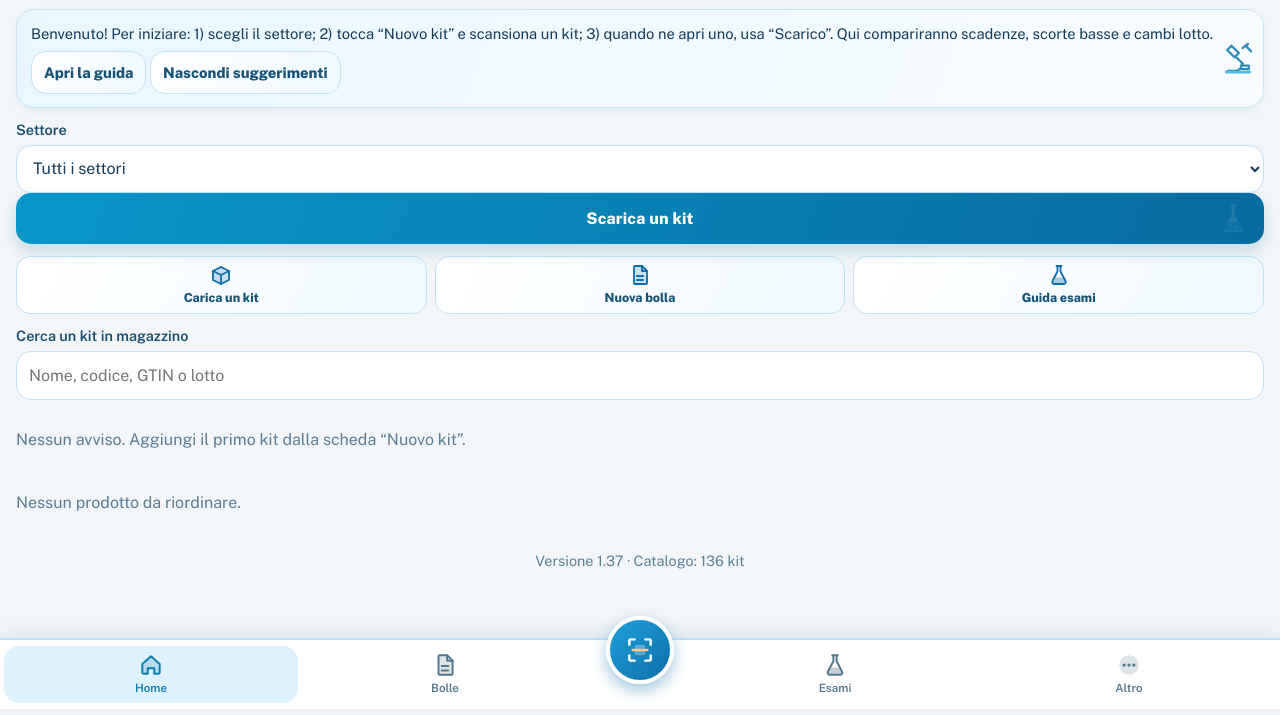
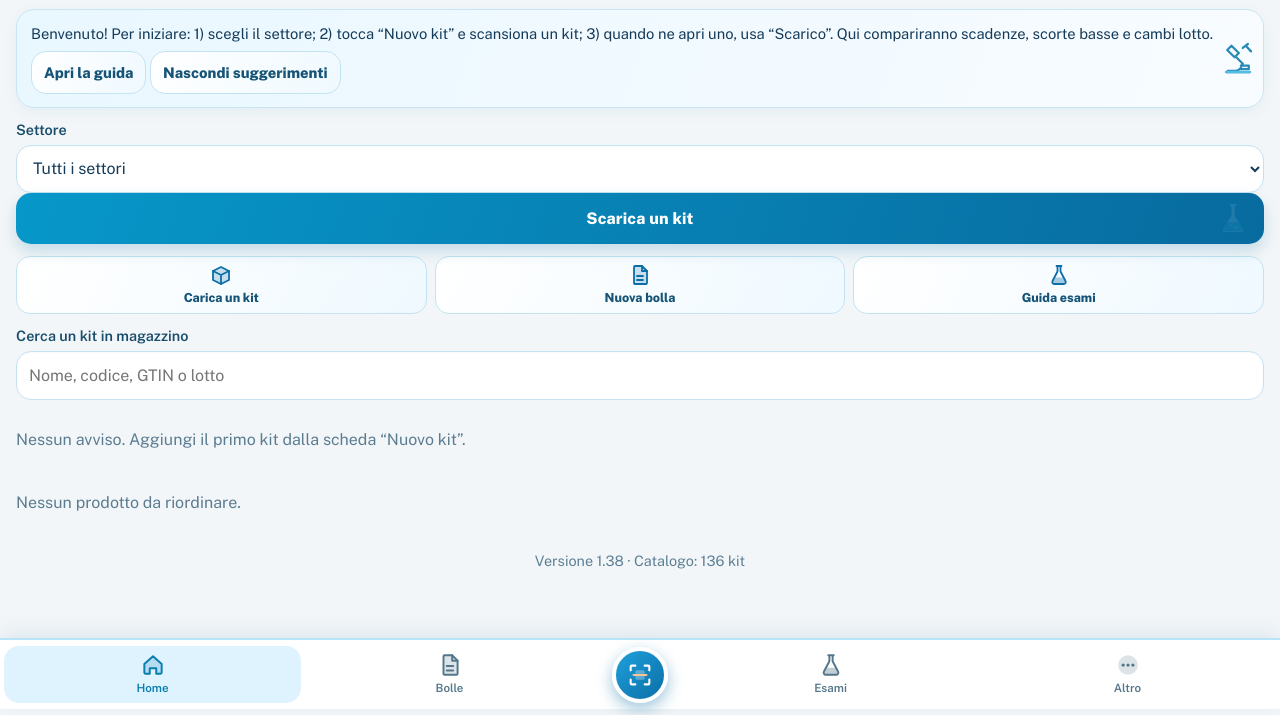
Before and after one commit to peppedilauro-coder/Lab-, a plain HTML site: page index.html in a window 1280 px wide. Shown: the part 91-806 px from the top of the page. Drawn offline with nearby package versions, Linux system fonts and the light colour scheme.

Commit message:
Add files via upload

```diff
--- a/index.html
+++ b/index.html
@@ -352,6 +352,10 @@ html.work .prod{padding-left:14px!important}
 html.work{background:#f3f6f8}
 html.work body{background:#f3f6f8!important}
 html.work body::before,html.work body::after,html.work .prod::before,html.work #v::after,html.work #t::before,html.work h1::before{display:none!important}
+
+/* v1.38: pulsante scanner centrato nella barra */
+nav button.fab{align-self:center!important;margin:0 14px!important;width:56px!important;height:56px!important;min-height:56px!important;flex:0 0 56px!important;border-width:3px!important}
+nav button.fab .ic{width:28px!important;height:28px!important}
 </style>
 <style id="v128">
 /* v1.28: grafica nuova, menu con tasto Scansiona, bolla, tema scuro */
@@ -502,7 +506,7 @@ nav button.fab .ic{width:32px;height:32px}
 <h1 id="t">Magazzino kit</h1>
 <p class="sub" id="s"></p>
 <main id="v"></main>
-<p class="sub" id="ver" style="text-align:center;margin-top:24px">Versione 1.37</p>
+<p class="sub" id="ver" style="text-align:center;margin-top:24px">Versione 1.38</p>
 <nav>
 <button data-v="avvisi"><i class="ni" aria-hidden="true">🔔</i><span>Avvisi</span><i class="bdg" hidden></i></button>
 <button data-v="scorte"><i class="ni" aria-hidden="true">📦</i><span>Scorte</span></button>
@@ -2218,7 +2222,7 @@ document.addEventListener('visibilitychange',function(){if(!document.hidden&&SY.
 window.addEventListener('online',function(){if(SY.cfg&&SY.rt&&!SY.choice)syRun()});
 
 document.addEventListener('DOMContentLoaded',function(){try{if('serviceWorker' in navigator)navigator.serviceWorker.register('sw.js').catch(function(){})}catch(e){}
-var vr=document.getElementById('ver'),V='Versione 1.37';
+var vr=document.getElementById('ver'),V='Versione 1.38';
 try{var c=localStorage.getItem(CKEY);if(c)buildCatalogo(JSON.parse(c))}catch(e){}
 fetch('catalogo_kit.json?t='+Date.now(),{cache:'no-store'}).then(function(r){if(!r.ok)throw new Error('HTTP '+r.status);return r.text()}).then(function(t){var j=parseCat(t);if(!j.length)throw new Error('file vuoto o illeggibile');buildCatalogo(j);try{localStorage.setItem(CKEY,JSON.stringify(j))}catch(e){}if(vr)vr.textContent=V+' · Catalogo: '+DATABASE_KIT.length+' kit';if(view==='nuovo'&&!LV){read();render()}}).catch(function(e){if(vr)vr.textContent=V+' · Catalogo NON aggiornato ('+(e&&e.message||e)+')'})});
 render();
```
